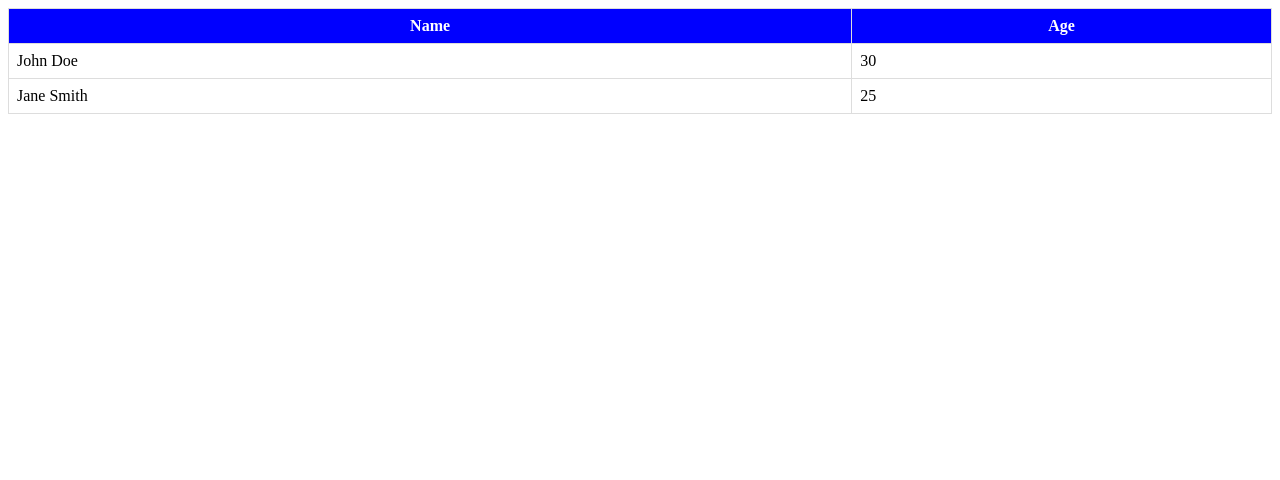
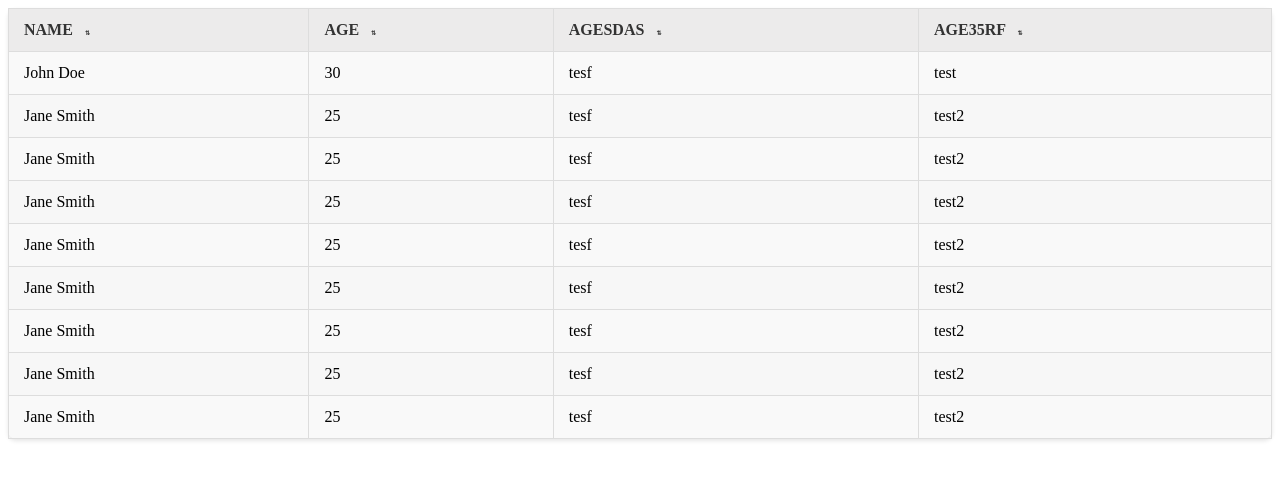
Before and after one commit to muratkiziloz/mk-vue-table, a Nuxt app: page / in a window 1280 px wide. Shown: the top 480 px of the page. Built offline with nearby package versions, Linux system fonts and the light colour scheme.

Commit message:
table sorting added

```diff
--- a/app.vue
+++ b/app.vue
@@ -1,31 +1,36 @@
+<template>
+  <MyTable
+      :headers="headers"
+      :rows="rows"
+      headerClass="my-custom-header-class"
+      :headerStyle="{ backgroundColor: '#ecebeb', color: '#333' }"
+      sortAscIcon="sort-asc"
+      sortDescIcon="sort-desc"
+      sortDefaultIcon="icon"
+  />
+</template>
+
 <script setup lang="ts">
 import { ref } from 'vue';
 
 const headers = ref([
   { text: 'Name', value: 'name', searchValue: 'name', operator: 'equals' },
   { text: 'Age', value: 'age', searchValue: 'age', operator: 'equals' },
+  { text: 'Agesdas', value: 'age2', searchValue: 'age', operator: 'equals' },
+  { text: 'Age35rf', value: 'age4', searchValue: 'age', operator: 'equals' },
 ]);
 
 const rows = ref([
-  { name: 'John Doe', age: 30 },
-  { name: 'Jane Smith', age: 25 },
+  { name: 'John Doe', age: 30, age2: 'tesf', age4: 'test' },
+  { name: 'Jane Smith', age: 25, age2: 'tesf', age4: 'test2'  },
+  { name: 'Jane Smith', age: 25, age2: 'tesf', age4: 'test2'  },
+  { name: 'Jane Smith', age: 25, age2: 'tesf', age4: 'test2'  },
+  { name: 'Jane Smith', age: 25, age2: 'tesf', age4: 'test2'  },
+  { name: 'Jane Smith', age: 25, age2: 'tesf', age4: 'test2'  },
+  { name: 'Jane Smith', age: 25, age2: 'tesf', age4: 'test2'  },
+  { name: 'Jane Smith', age: 25, age2: 'tesf', age4: 'test2'  },
+  { name: 'Jane Smith', age: 25, age2: 'tesf', age4: 'test2'  },
 ]);
-
 </script>
 
-<template>
-  <MyTable
-      :headers="headers"
-      :rows="rows"
-      headerClass="my-custom-header-class"
-      :headerStyle="{ backgroundColor: 'blue', color: 'white' }"
-  />
-</template>
-
-<style lang="css" scoped>
-.my-custom-header-class {
-  font-size: 40px;
-  text-align: center;
-  color: black;
-}
-</style>
+<style scoped></style>
--- a/components/MyTable.vue
+++ b/components/MyTable.vue
@@ -3,60 +3,150 @@
     <table>
       <thead :class="headerClass" :style="headerStyle">
       <tr>
-        <th v-for="(header, index) in headers" :key="index">{{ header.text }}</th>
+        <th v-for="header in headers" :key="header.value" @click="sortTable(header.value)">
+          {{ header.text }}
+          <span :class="getSortIcon(header.value)"></span>
+        </th>
       </tr>
       </thead>
       <tbody>
-      <tr v-for="(row, rowIndex) in rows" :key="rowIndex">
-        <td v-for="(header, index) in headers" :key="index">{{ row[header.value] }}</td>
+      <tr v-for="(row, rowIndex) in sortedRows" :key="rowIndex">
+        <td v-for="header in headers" :key="header.value">{{ row[header.value] }}</td>
       </tr>
       </tbody>
     </table>
   </div>
 </template>
 
-<script setup>
-import { defineProps } from 'vue';
+<script setup lang="ts">
+import { ref, computed } from 'vue';
 
 const props = defineProps({
   headers: {
     type: Array,
-    required: true,
-    validator: (value) => {
-      return value.every(item =>
-          typeof item.text === 'string' &&
-          typeof item.value === 'string' &&
-          typeof item.searchValue === 'string' &&
-          typeof item.operator === 'string'
-      );
-    }
+    required: true
   },
   rows: {
     type: Array,
-    required: true,
-    validator: (value) => {
-      return value.every(item => typeof item === 'object');
-    }
+    required: true
   },
   headerClass: {
     type: String,
-    default: ''
+    required: false
   },
   headerStyle: {
     type: Object,
-    default: () => ({})
+    required: false
+  },
+  sortAscIcon: {
+    type: String,
+    required: true
+  },
+  sortDescIcon: {
+    type: String,
+    required: true
+  },
+  sortDefaultIcon: {
+    type: String,
+    required: true
   }
 });
+
+const sortKey = ref('');
+const sortOrder = ref(1);
+
+const sortedRows = computed(() => {
+  if (!sortKey.value) {
+    return props.rows;
+  }
+  return [...props.rows].sort((a, b) => {
+    if (a[sortKey.value] < b[sortKey.value]) {
+      return -1 * sortOrder.value;
+    } else if (a[sortKey.value] > b[sortKey.value]) {
+      return 1 * sortOrder.value;
+    }
+    return 0;
+  });
+});
+
+const sortTable = (key: string) => {
+  if (sortKey.value === key) {
+    sortOrder.value = -sortOrder.value;
+  } else {
+    sortKey.value = key;
+    sortOrder.value = 1;
+  }
+};
+
+const getSortIcon = (key: string) => {
+  if (sortKey.value === key) {
+    return sortOrder.value === 1 ? props.sortAscIcon : props.sortDescIcon;
+  }
+  return props.sortDefaultIcon;
+};
 </script>
 
 <style scoped>
 table {
   width: 100%;
   border-collapse: collapse;
+  background-color: #f9f9f9;
+  box-shadow: 0 2px 4px rgba(0, 0, 0, 0.1);
+  border-radius: 8px;
 }
+
 th, td {
   border: 1px solid #ddd;
-  padding: 8px;
+  padding: 12px 15px;
+  text-align: left;
 }
 
+th {
+  cursor: pointer;
+  position: relative;
+  //background-color: #ffffff;
+  //color: #333;
+  font-weight: 600;
+  text-transform: uppercase;
+  transition: background-color 0.3s ease, color 0.3s ease;
+}
+
+th:hover {
+  background-color: #f1f1f1;
+}
+
+tbody tr {
+  transition: background-color 0.3s ease;
+}
+
+tbody tr:nth-child(even) {
+  background-color: #f7f7f7;
+}
+
+tbody tr:hover {
+  background-color: #ececec;
+}
+
+.icon {
+  display: inline-block;
+  margin-left: 8px;
+  font-size: 0.2em;
+}
+
+.sort-asc::after {
+  content: '▲';
+  font-size: 0.2em;
+}
+
+.sort-desc::after {
+  content: '▼';
+  font-size: 0.2em;
+}
+
+.icon::after {
+  content: '⇅';
+  font-size: 0.2em;
+}
+
+
 </style>
```
